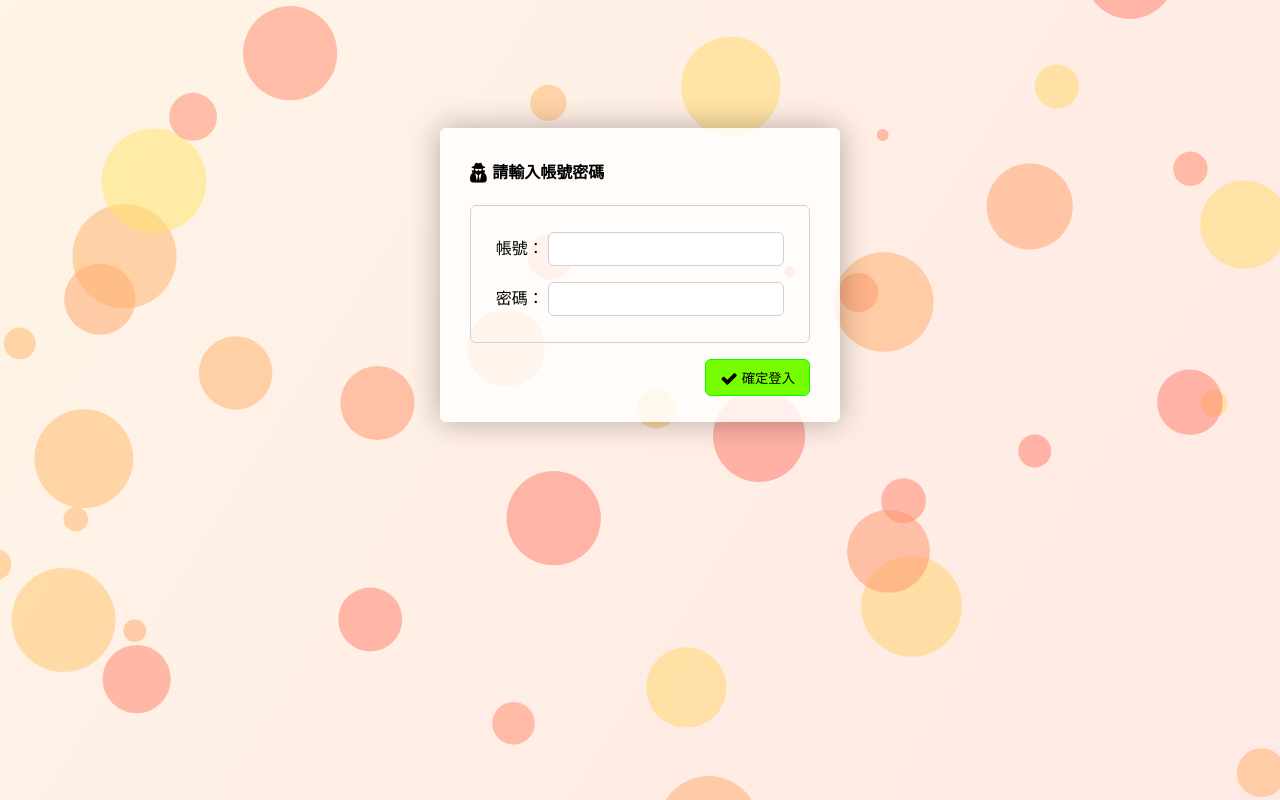
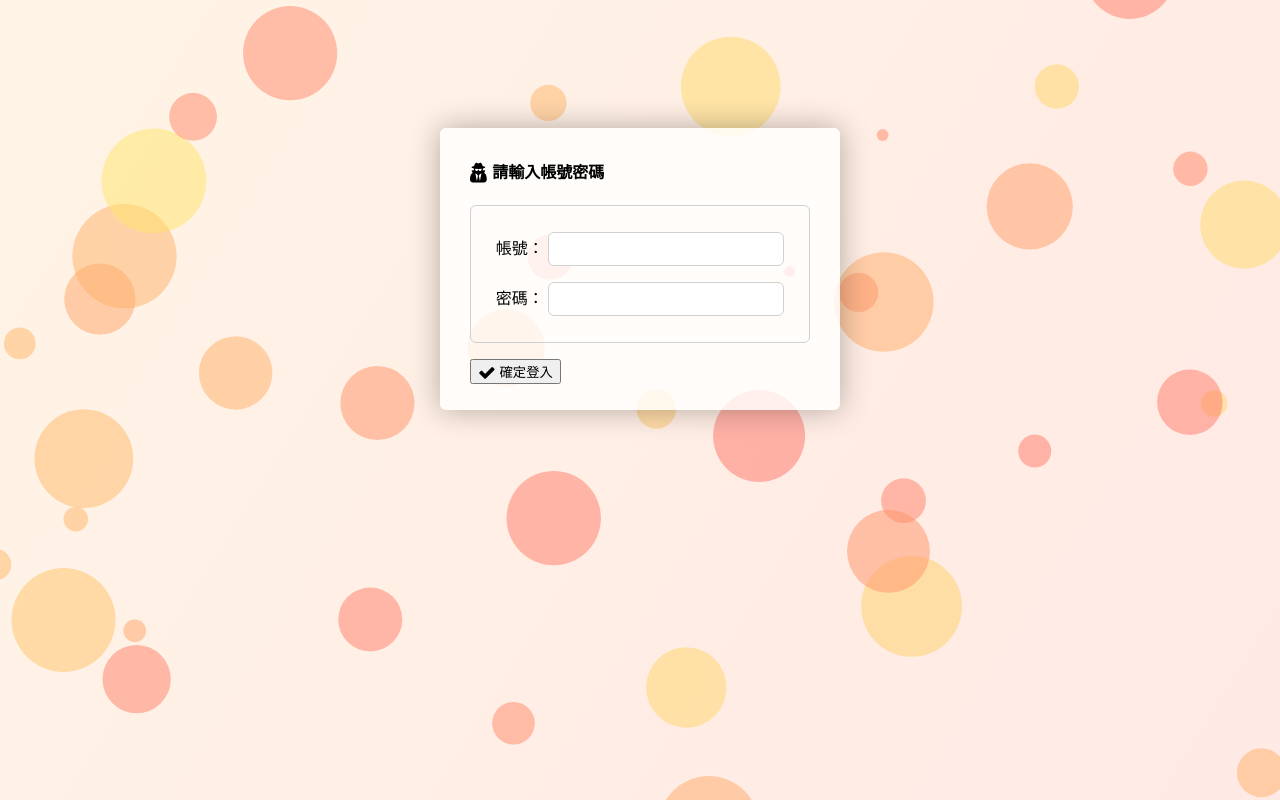
Before and after one commit to datomon/bento, a PHP site: page /login.php in a window 1280 px wide. Run offline with PHP 8.4, Linux system fonts and the light colour scheme.

Commit message:
edit class

```diff
--- a/網站程式/login.php
+++ b/網站程式/login.php
@@ -25,7 +25,7 @@
 			</p>
 		</div>
 		<p class="log-error"><i class="fa fa-close fa-lg"></i> 帳號或密碼錯誤，請重新輸入!</p>
-		<p class="logbtn"><button type="button">
+		<p class="logbtnalgin"><button type="button" class="logbtn">
 			<i class="fa fa-check fa-lg"></i> 確定登入</button>
 		</p>
 	</div>
```
